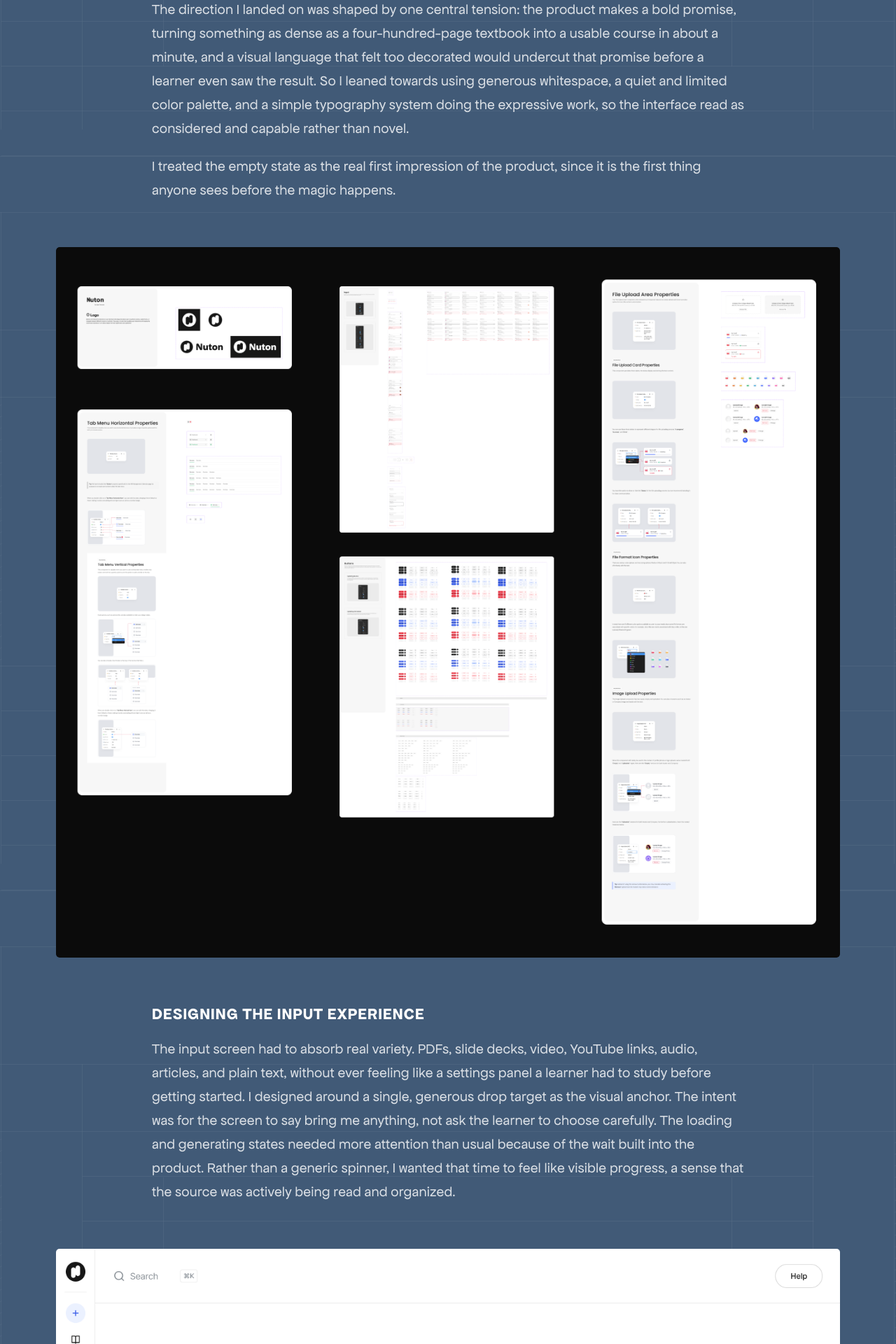
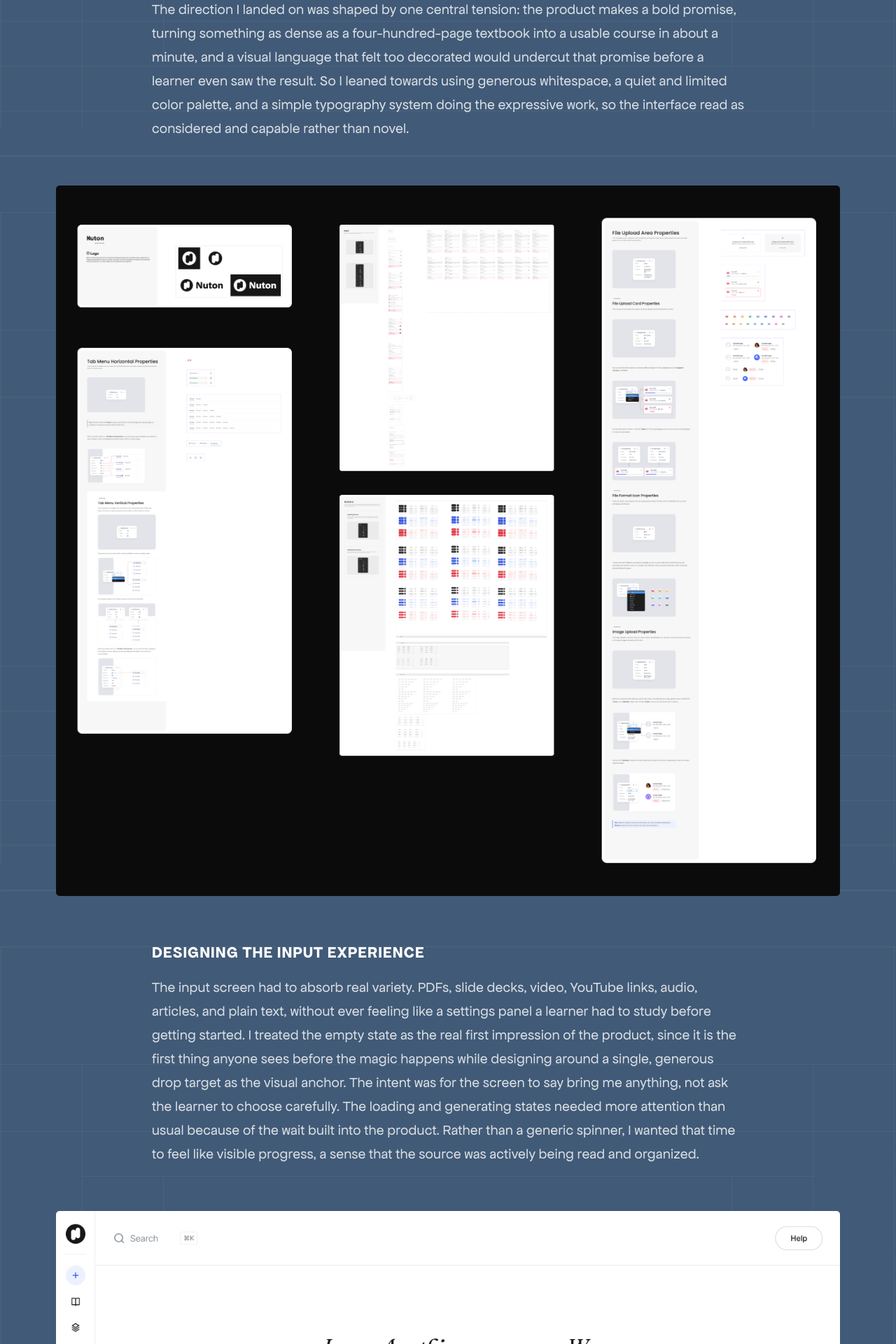
Before and after one commit to audumart/portfolio, a Next.js app: page /nuton in a window 1280 px wide. Shown: the part 2924-4844 px from the top of the page at 70% size. Built offline with nearby package versions, Linux system fonts and the light colour scheme.

Commit message:
additional site content

```diff
--- a/app/nuton/page.tsx
+++ b/app/nuton/page.tsx
@@ -258,10 +258,7 @@ export default function NutonPage() {
             expressive work, so the interface read as considered and capable rather
             than novel.
           </p>
-          <p className="mt-[20px] font-ui text-[16px] md:text-[20px] leading-[1.7] text-white/80 tracking-[0.16px]">
-            I treated the empty state as the real first impression of the product,
-            since it is the first thing anyone sees before the magic happens.
-          </p>
+
         </Section>
 
         {/* ── Design system ─────────────────────────────────────── */}
@@ -280,8 +277,9 @@ export default function NutonPage() {
           <Body>
             The input screen had to absorb real variety. PDFs, slide decks, video,
             YouTube links, audio, articles, and plain text, without ever feeling like
-            a settings panel a learner had to study before getting started. I
-            designed around a single, generous drop target as the visual anchor. The
+            a settings panel a learner had to study before getting started. I treated the empty state as the real first impression of the product,
+            since it is the first thing anyone sees before the magic happens while
+            designing around a single, generous drop target as the visual anchor. The
             intent was for the screen to say bring me anything, not ask the learner
             to choose carefully. The loading and generating states needed more
             attention than usual because of the wait built into the product. Rather
```
